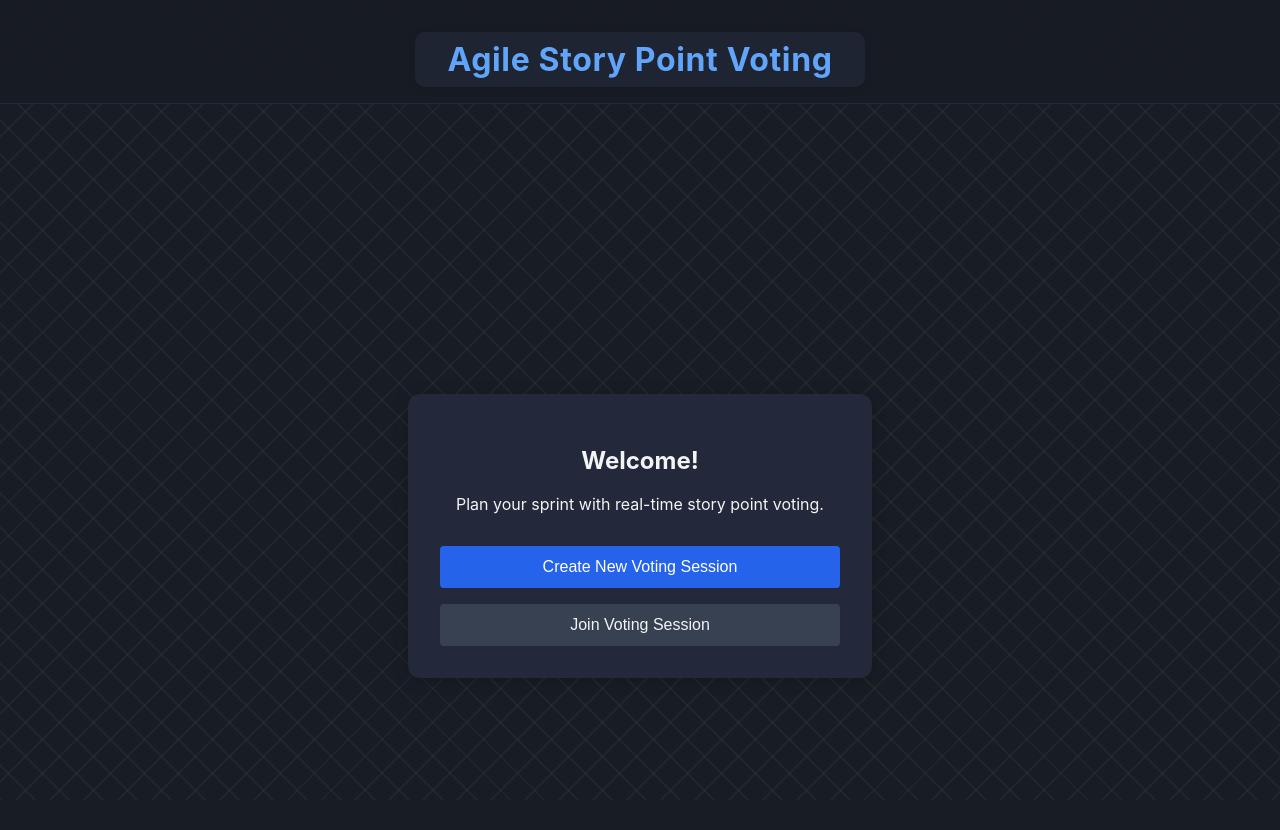
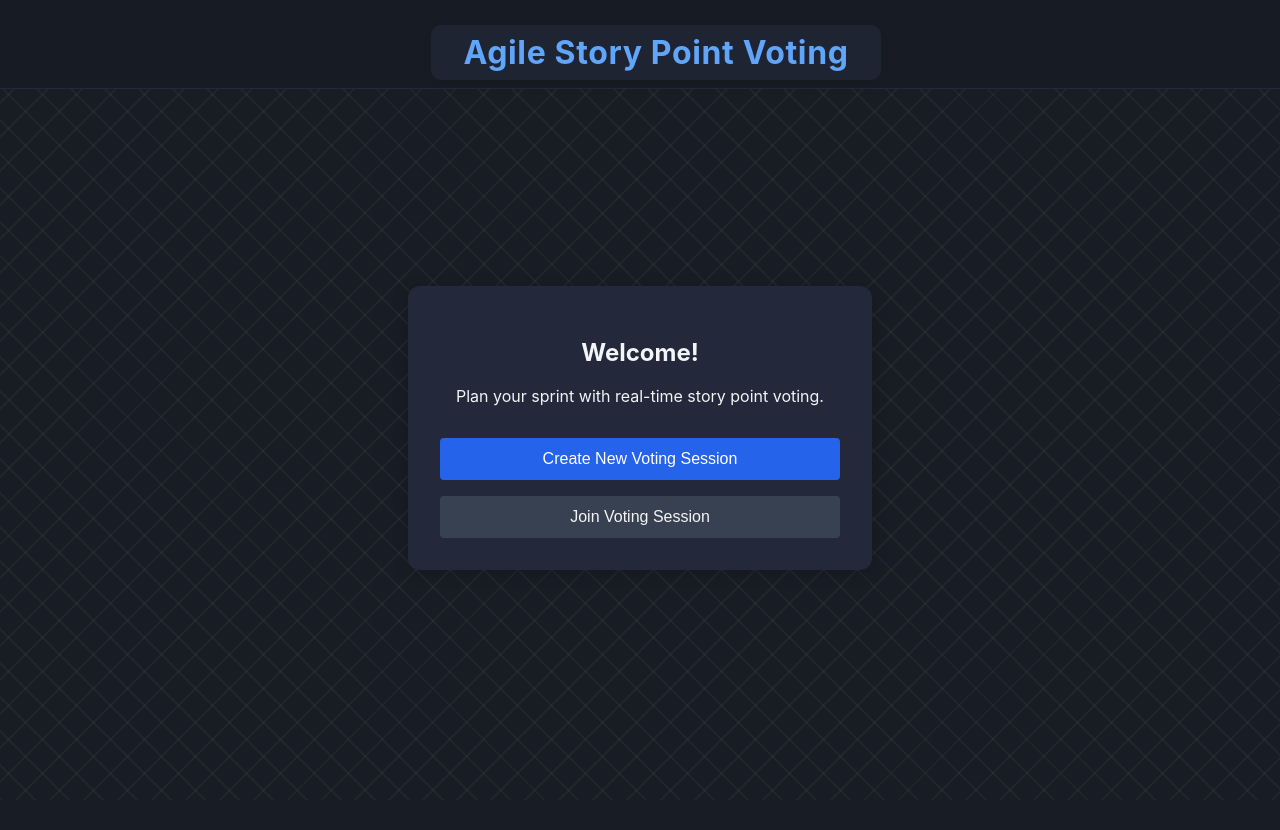
Before and after one commit to Claiyc/agile-storypoint-voting, a Nuxt app: page / in a window 1280 px wide. Shown: the top 830 px of the page. After the commit the page ends 800 px from the top, so only its background shows below. Built offline with nearby package versions, Linux system fonts and the light colour scheme.

Commit message:
Very nice css

```diff
--- a/app/app.vue
+++ b/app/app.vue
@@ -19,10 +19,11 @@
 
 <style>
 html, body {
-  height: 100%;
+  height: 100vh;
   margin: 0;
   padding: 0;
   box-sizing: border-box;
+  overflow: hidden;
 }
 body {
   background: #181c24;
@@ -30,11 +31,13 @@ body {
   font-family: 'Inter', 'Segoe UI', Arial, sans-serif;
   min-height: 100vh;
   min-width: 100vw;
-  overflow-x: hidden;
+  overflow: hidden;
 }
 .app-bg {
   min-height: 100vh;
   min-width: 100vw;
+  height: 100vh;
+  width: 100vw;
   background: #181c24;
   color: #f3f4f6;
   font-family: 'Inter', 'Segoe UI', Arial, sans-serif;
@@ -43,7 +46,7 @@ body {
   align-items: center;
   justify-content: center;
   position: relative;
-  overflow-x: hidden;
+  overflow: hidden;
 }
 .pattern-bg {
   position: fixed;
@@ -55,18 +58,21 @@ body {
   background-image: repeating-linear-gradient(135deg, rgba(255,255,255,0.07) 0px, rgba(255,255,255,0.07) 2px, transparent 2px, transparent 24px), repeating-linear-gradient(45deg, rgba(255,255,255,0.07) 0px, rgba(255,255,255,0.07) 2px, transparent 2px, transparent 24px);
 }
 .header {
-  z-index: 10;
+  z-index: 100;
   width: 100%;
-  padding: 2rem 1rem 1rem 1rem;
+  padding: 1.5rem 1rem 0.5rem 1rem;
   display: flex;
   justify-content: center;
   align-items: center;
   border-bottom: 1px solid #23283a;
   background: rgba(24,28,36,0.85);
   backdrop-filter: blur(4px);
-  position: sticky;
+  position: fixed;
+  left: 0;
+  right: 0;
   top: 0;
-  margin-bottom: 2rem;
+  margin-bottom: 0;
+  height: 3.5rem;
 }
 .title {
   font-size: 2rem;
@@ -92,5 +98,9 @@ body {
   min-width: 50vw;
   max-width: 600px;
   margin: 0 auto;
+  height: 100vh;
+  padding-top: 3.5rem;
+  box-sizing: border-box;
+  overflow: hidden;
 }
 </style>
```
